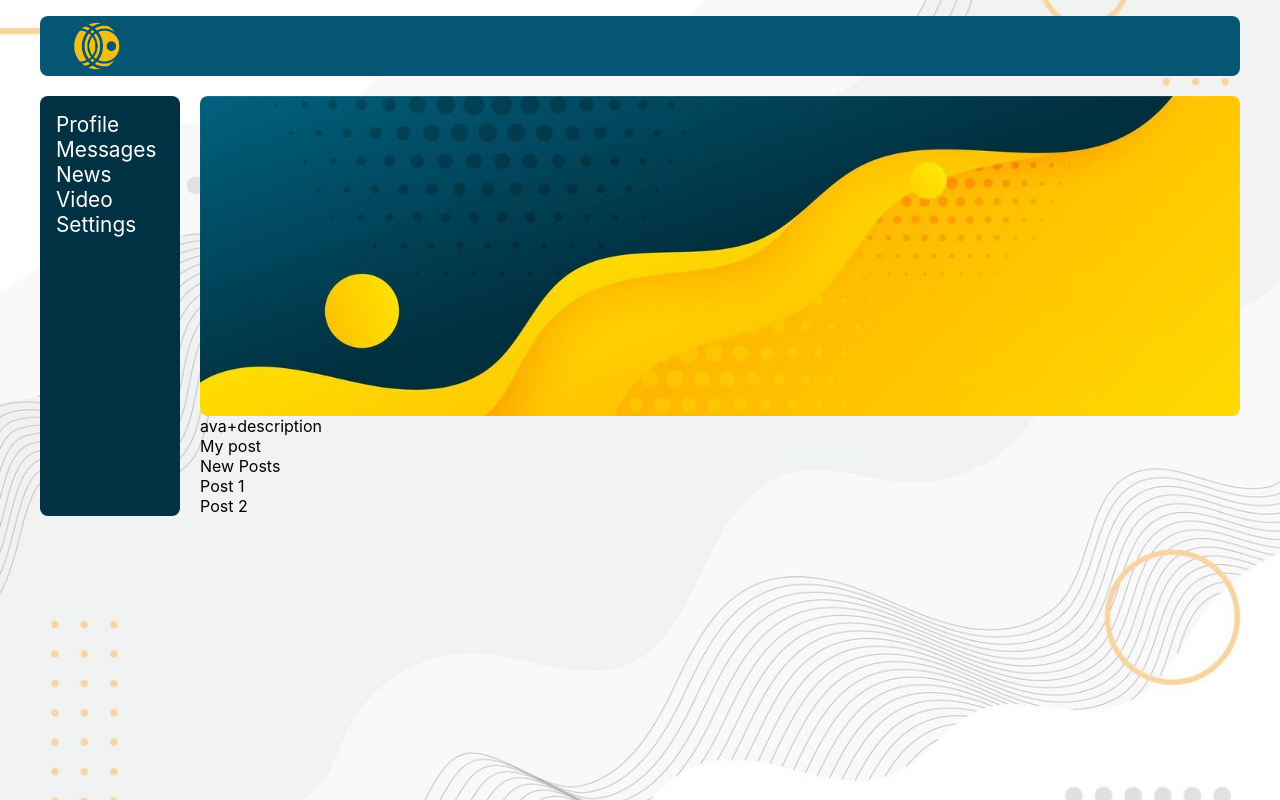
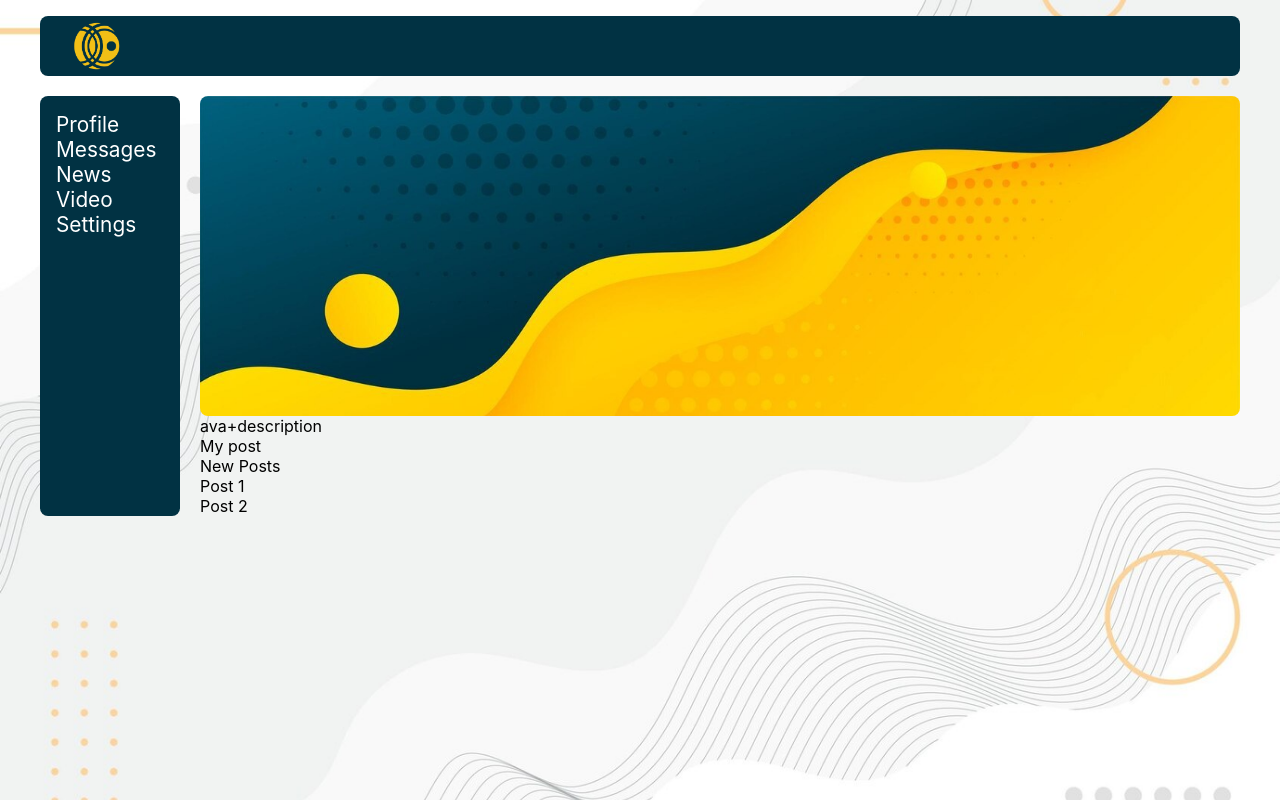
Before and after one commit to KhaliievaM/firstrepo, a React (Create React App) app: page / in a window 1280 px wide. Built offline with nearby package versions, Linux system fonts and the light colour scheme.

Commit message:
background-color

```diff
--- a/src/App.css
+++ b/src/App.css
@@ -60,7 +60,7 @@ img{
 .header{
   grid-area: h;
   /*background-color: #9359c3;*/
-  background-color: #055672;
+  background-color: #013243;
   border-radius: 0.5em;
 }
 .header img{
```
